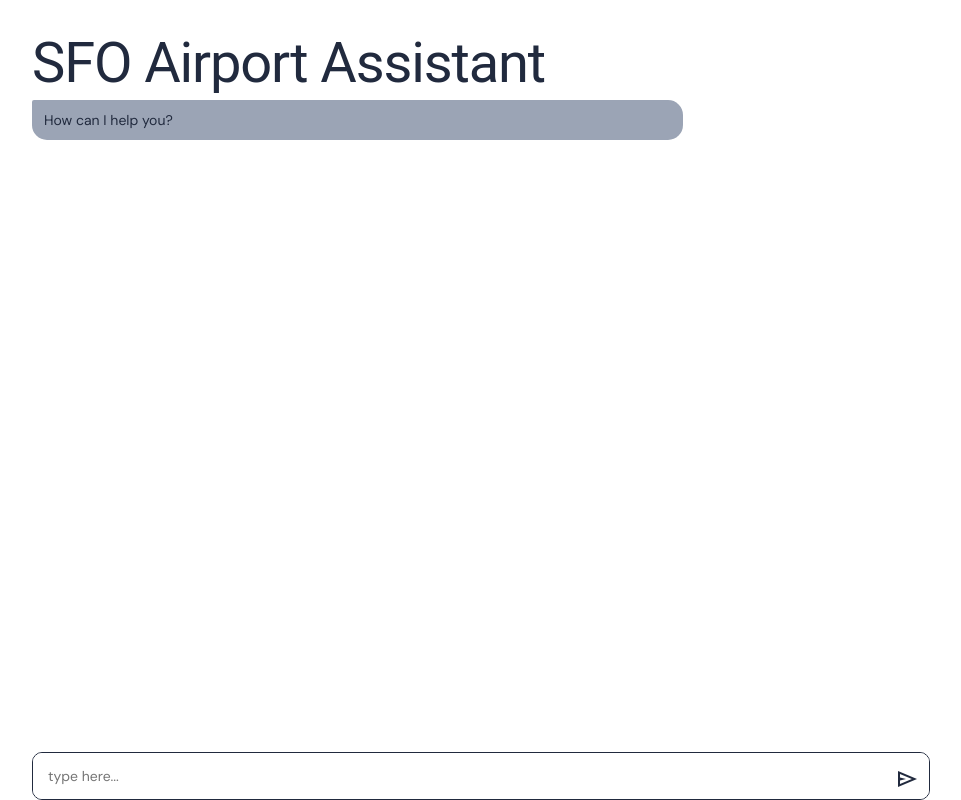
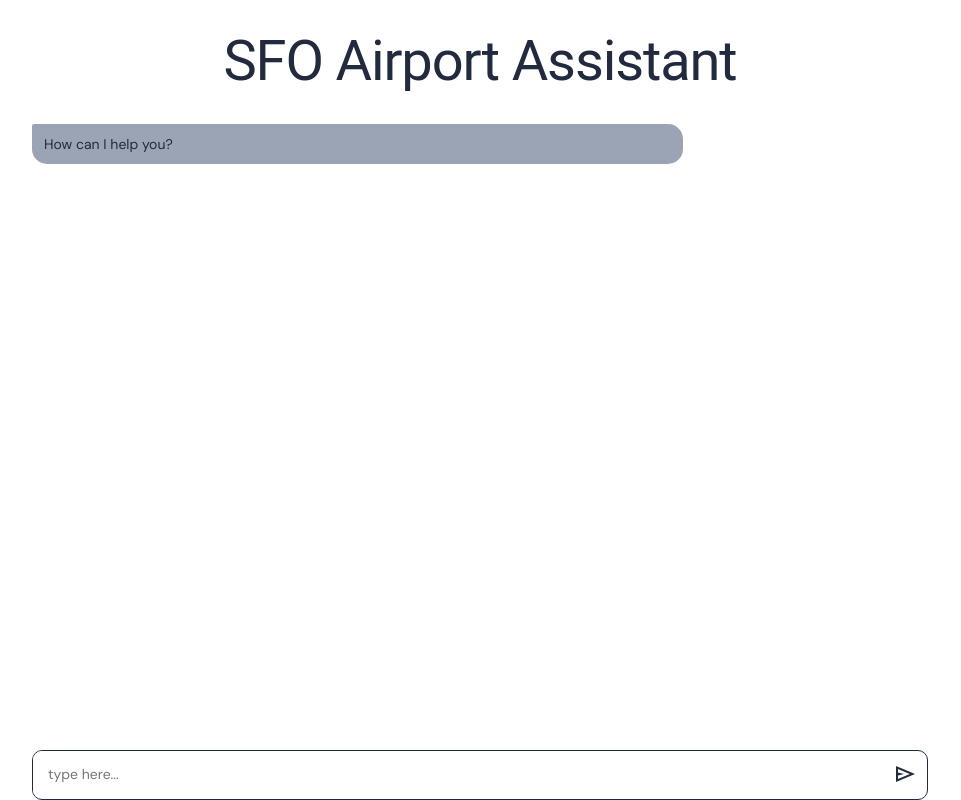
Before and after one commit to GoogleCloudPlatform/genai-databases-retrieval-app, a FastAPI app: page / in a window 1280 px wide. Shown: the whole page, without its empty margins (160-1121 px from the left). Run offline with FastAPI, Linux system fonts and the light colour scheme.

Commit message:
update css

```diff
--- a/langchain_tools_demo/static/index.css
+++ b/langchain_tools_demo/static/index.css
@@ -22,8 +22,6 @@ body {
 body {
     color: #212A3E;
     font-family: 'DM Sans', sans-serif;
-    display: flex;
-    flex-direction: column;
 }
 
 .container {
@@ -31,26 +29,26 @@ body {
     width: 70%;
     margin: 0px auto;
     height: 100%;
-
+    display: flex;
+    flex-direction: column;
 }
 
 .chat-header {
-    position: absolute;
-    width: 100%;
-    display: inline-block;
-    left: 0;
+    position: relative;
     font-size: 16px;
     font-weight: 500;
-    margin-top: 2px;
+    text-align: center;
 }
 
 .chat-wrapper {
-    margin-top: 100px;
+    display: flex;
+    flex-direction: column;
+    overflow: hidden;
+    height: 100%;
 }
 
 .chat-content {
-    height: 600px;
-    overflow: scroll;
+    overflow-y: scroll;
 }
 
 div.chat-content>span {
@@ -58,31 +56,31 @@ div.chat-content>span {
 }
 
 .chat-bar {
-    position: absolute;
-    width: 100%;
-    bottom: 0;
-    left: 0;
+    position: relative;
+    margin-top: auto;
     border: 1px solid #212A3E;
     border-radius: 10px;
     overflow: hidden;
+    min-height: 48.1px;
 }
 
-.chat-bar .ip-msg {
-    width: 70%;
+.chat-input-container {
+    display: flex;
+}
+
+.chat-input-container .ip-msg {
+    width: 100%;
     font-size: 14px;
     padding: 15px;
-    padding-right: 30%;
     color: #212A3E;
     border: none;
 }
 
-.chat-bar span.btn-group {
-    position: absolute;
-    right: 0;
-    top: 0;
-    margin-top: 14px;
-    display: inline-block;
+.chat-input-container span.btn-group {
+    position: relative;
+    margin: auto;
     margin-right: 10px;
+    display: flex;
 }
 
 .chat-bubble {
--- a/langchain_tools_demo/templates/index.html
+++ b/langchain_tools_demo/templates/index.html
@@ -48,12 +48,14 @@ limitations under the License.
             </div>
             <div class="chat-bar">
                 <div class="mdl-progress mdl-js-progress mdl-progress__indeterminate"></div>
-                <input type="text" class="ip-msg" placeholder="type here...">
-                <span class="btn-group">
-                    <span class="material-symbols-outlined">
-                        send
+                <div class="chat-input-container">
+                    <input type="text" class="ip-msg" placeholder="type here...">
+                    <span class="btn-group">
+                        <span class="material-symbols-outlined">
+                            send
+                        </span>
                     </span>
-                </span>
+                </div>
             </div>
         </div>
     </div>
```
